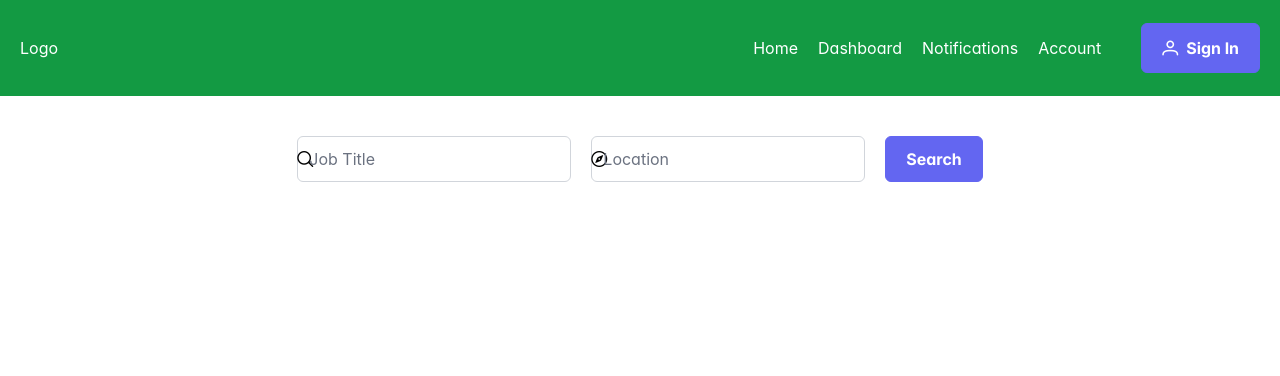
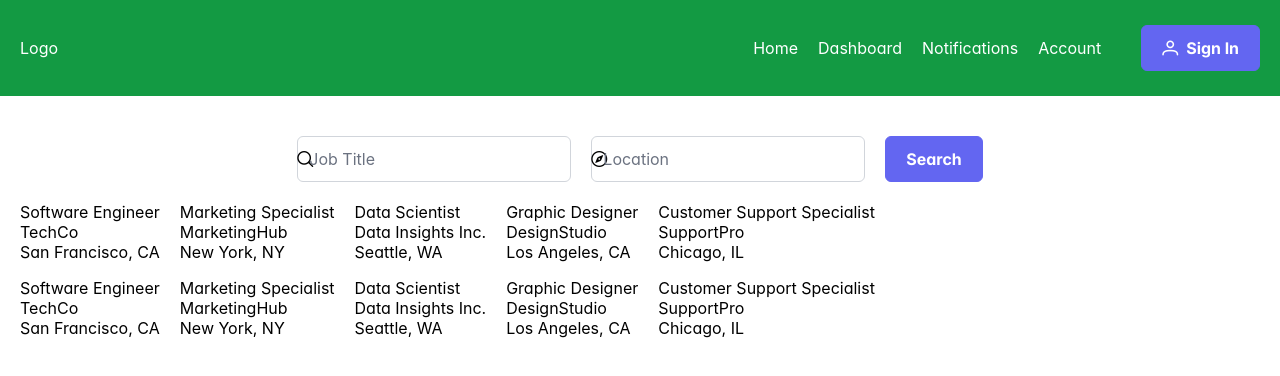
Before and after one commit to AD-W99/CityConnectHub, a React (Create React App) app: page / in a window 1280 px wide. Shown: the top 376 px of the page. Built offline with nearby package versions, Linux system fonts and the light colour scheme.

Commit message:
Created components for feeds & updated searchbars

```diff
--- /dev/null
+++ b/src/components/Feed.js
@@ -0,0 +1,24 @@
+import { Post } from "./Post"
+import { SelectedPost } from "./SelectedPost"
+import { PostContainer } from "./containers/PostContainer"
+
+import { useState } from "react"
+
+import styles from "../styles/Feed.module.css"
+
+export function Feed({ listings }) {
+    const [selectedListing, setSelectedListing] = useState({})
+
+    return (
+        <div className={styles.container}>
+            <SelectedPost selectedPost={selectedListing} />
+            <PostContainer>
+                {
+                    listings ?
+                    listings.map((listing, index) => <Post key={index} data={listing} setSelectedListing={setSelectedListing} />)
+                    : null
+                }
+            </PostContainer>
+        </div>
+    )
+}
--- a/src/components/JobSearch.js
+++ b/src/components/JobSearch.js
@@ -1,10 +1,69 @@
 import { Searchbar } from "./Searchbar"
 import { JobSearchContainer } from "./containers/JobSearchContainer"
 import { Button } from "primereact/button"
+import { Feed } from "./Feed"
 
 import styles from "../styles/JobSearch.module.css"
 
 export function JobSearch() {
+    const tempArr = [
+        {
+          title: "Software Engineer",
+          companyName: "TechCo",
+          location: "San Francisco, CA",
+          postedTime: "2 days ago",
+          description: "We are seeking a skilled software engineer to join our dynamic team...",
+          workType: "Full-time",
+          contractType: "Permanent",
+          experienceLevel: "Mid-level",
+          salary: "$90,000 - $110,000 per year"
+        },
+        {
+          title: "Marketing Specialist",
+          companyName: "MarketingHub",
+          location: "New York, NY",
+          postedTime: "1 week ago",
+          description: "Join our marketing team and drive innovative campaigns to promote our products...",
+          workType: "Part-time",
+          contractType: "Contract",
+          experienceLevel: "Entry-level",
+          salary: "$50,000 - $60,000 per year"
+        },
+        {
+          title: "Data Scientist",
+          companyName: "Data Insights Inc.",
+          location: "Seattle, WA",
+          postedTime: "3 days ago",
+          description: "Exciting opportunity for a data scientist to analyze and interpret complex data sets...",
+          workType: "Full-time",
+          contractType: "Permanent",
+          experienceLevel: "Senior-level",
+          salary: "$120,000 - $150,000 per year"
+        },
+        {
+          title: "Graphic Designer",
+          companyName: "DesignStudio",
+          location: "Los Angeles, CA",
+          postedTime: "4 days ago",
+          description: "Create visually stunning designs for print and digital media in a collaborative environment...",
+          workType: "Full-time",
+          contractType: "Permanent",
+          experienceLevel: "Mid-level",
+          salary: "$70,000 - $80,000 per year"
+        },
+        {
+          title: "Customer Support Specialist",
+          companyName: "SupportPro",
+          location: "Chicago, IL",
+          postedTime: "1 day ago",
+          description: "Provide exceptional customer support through various channels, resolving issues and inquiries...",
+          workType: "Full-time",
+          contractType: "Permanent",
+          experienceLevel: "Entry-level",
+          salary: "$45,000 - $55,000 per year"
+        }
+    ]
+
     return (
         <JobSearchContainer>
             <div className={styles.searchbarContainer}>
@@ -12,6 +71,10 @@ export function JobSearch() {
                 <Searchbar floatLabel="Location" icon="pi pi-compass" />
                 <Button label="Search" />
             </div>
+            <div className={styles.feedsContainer}>
+                <Feed listings={tempArr} />
+                <Feed listings={tempArr} />
+            </div>
         </JobSearchContainer>
     )
 }
--- a/src/components/Navbar.js
+++ b/src/components/Navbar.js
@@ -15,7 +15,7 @@ export function Navbar() {
                     <li>Notifications</li>
                     <li>Account</li>
                 </ul>
-                <Button label="Sign In" icon="pi pi-user" style={{ height: "50px" }} />
+                <Button label="Sign In" icon="pi pi-user" style={{ maxHeight: "50px" }} />
             </div>
         </div>
     )
--- /dev/null
+++ b/src/components/Post.js
@@ -0,0 +1,12 @@
+
+export function Post({ data, setSelectedListing }) {
+    const { title, companyName, location } = data
+
+    return (
+        <div onClick={() => setSelectedListing(data)}>
+            <div>{title}</div>
+            <div>{companyName}</div>
+            <div>{location}</div>
+        </div>
+    )
+}
--- /dev/null
+++ b/src/components/SelectedPost.js
@@ -0,0 +1,38 @@
+import styles from "../styles/SelectedPost.module.css"
+
+export function SelectedPost({ selectedPost }) {
+    const { title, companyName, location, postedTime, description, workType, contractType, experienceLevel, salary } = selectedPost
+
+    return selectedPost && Object.keys(selectedPost).length > 0 ?
+        <div className={styles.container}>
+            <div className={styles.topPostContainer}>
+                <h3 style={{ margin: "0" }}>{title}</h3>
+                <label>{companyName}</label>
+                <label>{location}</label>
+                <label>{contractType}</label>
+            </div>
+            <div>
+                <label className={styles.label}>Work Type: </label>
+                <span>{workType}</span>
+            </div>
+            <div>
+                <label className={styles.label}>Experience Level: </label>
+                <span>{experienceLevel}</span>
+            </div>
+            <div>
+                <label className={styles.label}>Salary: </label>
+                <span>{salary}</span>
+            </div>
+            <div>
+                <label className={styles.label}>Last Posted: </label>
+                <span>{postedTime}</span>
+            </div>
+            <div style={{marginTop: "20px"}}>
+                <label className={styles.label}>Description</label>
+                <div>
+                    {description}
+                </div>
+            </div>
+        </div>
+        : <></>
+}
--- /dev/null
+++ b/src/components/containers/PostContainer.js
@@ -0,0 +1,9 @@
+import styles from "../../styles/containerStyles/PostContainer.module.css"
+
+export function PostContainer({ children }) {
+    return (
+        <div className={styles.container}>
+            {children}
+        </div>
+    )
+}
--- /dev/null
+++ b/src/styles/Feed.module.css
@@ -0,0 +1,5 @@
+.container {
+    display: flex;
+    align-items: center;
+    gap: 20px;
+}
--- a/src/styles/JobSearch.module.css
+++ b/src/styles/JobSearch.module.css
@@ -4,3 +4,10 @@
     padding: 20px;
     justify-content: center;
 }
+
+.feedsContainer {
+    display: flex;
+    flex-direction: column;
+    gap: 1rem;
+    margin: 0 20px;
+}
--- /dev/null
+++ b/src/styles/Post.module.css
@@ -0,0 +1,4 @@
+.container {
+    display: flex;
+    flex-direction: column;
+}
--- /dev/null
+++ b/src/styles/SelectedPost.module.css
@@ -0,0 +1,26 @@
+.container {
+    display: flex;
+    flex-direction: column;
+    width: 30%;
+    border: 1px solid lightgray;
+    border-radius: 10px;
+    padding: 20px;
+    /* min-height: 40px;
+    max-height: 240px;
+    overflow-y: scroll; */
+}
+
+.topPostContainer {
+    display: flex;
+    flex-direction: column;
+    justify-content: center;
+    gap: 20px;
+    padding: 20px;
+    border-bottom: 2px solid #00000014;
+    box-shadow: 0 2px 4px #00000014;
+    margin-bottom: 20px;
+}
+
+.label {
+    font-weight: bold;
+}
--- /dev/null
+++ b/src/styles/containerStyles/PostContainer.module.css
@@ -0,0 +1,4 @@
+.container {
+    display: flex;
+    gap: 20px;
+}
```
